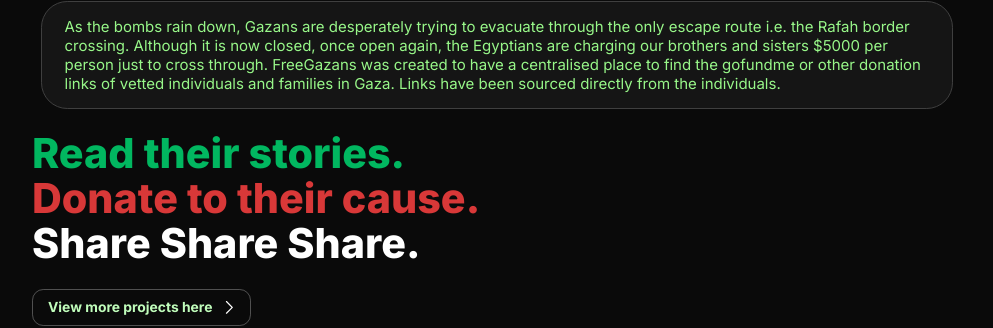
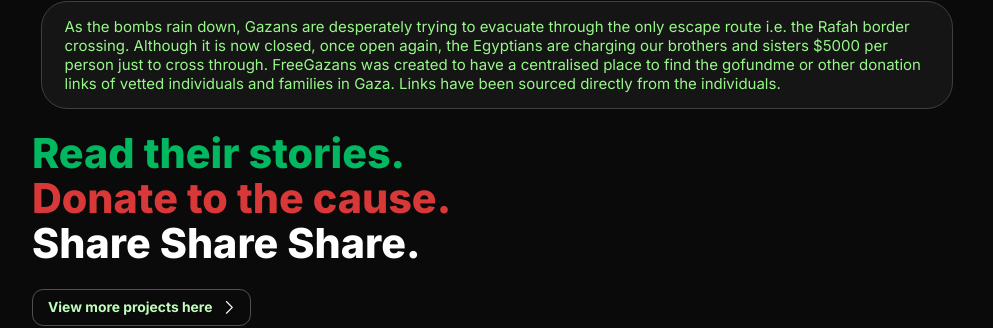
Before and after one commit to zaihdo/freegazans, a Next.js app: page / in a window 1280 px wide. Shown: the part 97-425 px from the top of the page, without its empty margins (143-1136 px from the left). Built offline with nearby package versions, Linux system fonts and the light colour scheme.

Commit message:
text changes and favicon

```diff
--- a/src/app/page.tsx
+++ b/src/app/page.tsx
@@ -101,10 +101,10 @@ export default function Home() {
 							gap="24"
 							>
 							<Heading
-								variant="display-strong-s"
+								variant="display-default-xs"
 								onBackground="neutral-strong"
 								>
-								<Text style={{color: '#01b760'}}>Read their stories.</Text><br/><Text style={{color: '#d83838'}}>Donate to their cause.</Text><br/><Text color="#fff">Share Share Share.</Text>
+								<Text style={{color: '#01b760'}}>Read their stories.</Text><br/><Text style={{color: '#d83838'}}>Donate to the cause.</Text><br/><Text color="#fff">Share Share Share.</Text>
 							</Heading>
 							<Button
 								style={{ marginBottom: 'var(--static-space-20)' }}
@@ -263,7 +263,8 @@ export default function Home() {
 							</Flex>
 						</Link><Link
 							style={{ border: '1px solid var(--neutral-border-medium)', borderRadius: 'var(--radius-xl-nest-8)', padding: 'var(--responsive-space-l)', marginBottom: 10}}
-							href="https://gofund.me/59eef690">
+							href="https://gofund.me/59eef690"
+							>
 							<Flex
 								fillWidth
 								direction="column"
```
Also changed, not shown: 2 other files (tests, documents, lock files or other folders).
